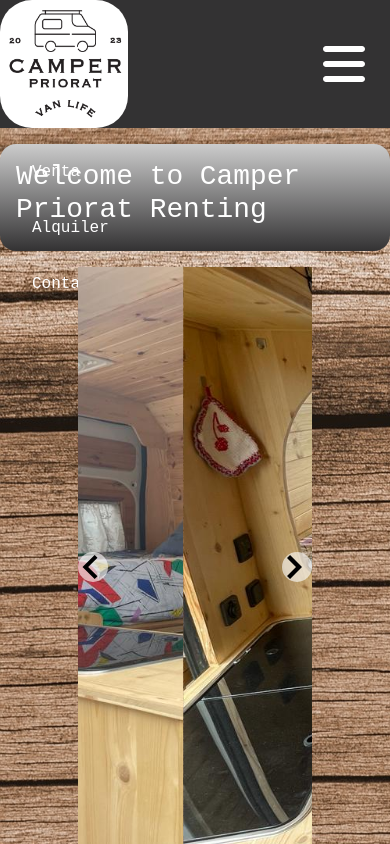
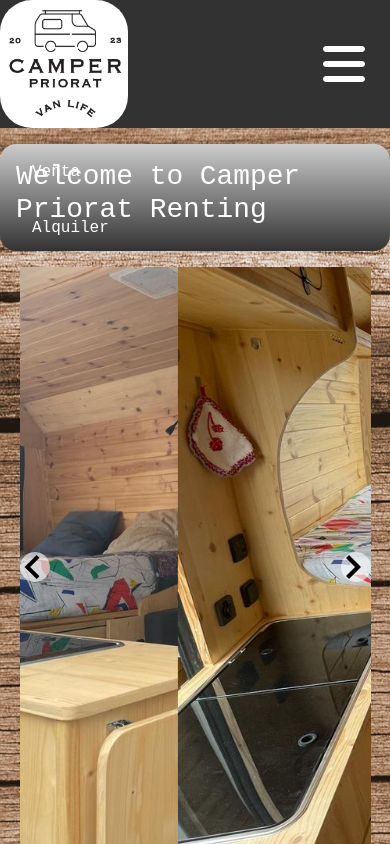
Before and after one commit to sisasfx/camper-priorat, a React (Create React App) app: page /renting in a window 390 px wide. Shown: the top 844 px of the page. Built offline with nearby package versions, Linux system fonts and the light colour scheme.

Commit message:
feat:working on @media

```diff
--- a/src/styles/components.css
+++ b/src/styles/components.css
@@ -124,6 +124,17 @@
     height: 600px;
 }
 
+@media screen and (max-width:900px) and (min-width:769px){
+    .slide-container{
+        width: 80%;
+    }
+}
+@media screen and (max-width:768px) and (min-width:300px){
+    .slide-container{
+        width: 90%;
+    }
+}
+
 /*CALENDAR*/
 .calendar-box{
     display: flex;
```
